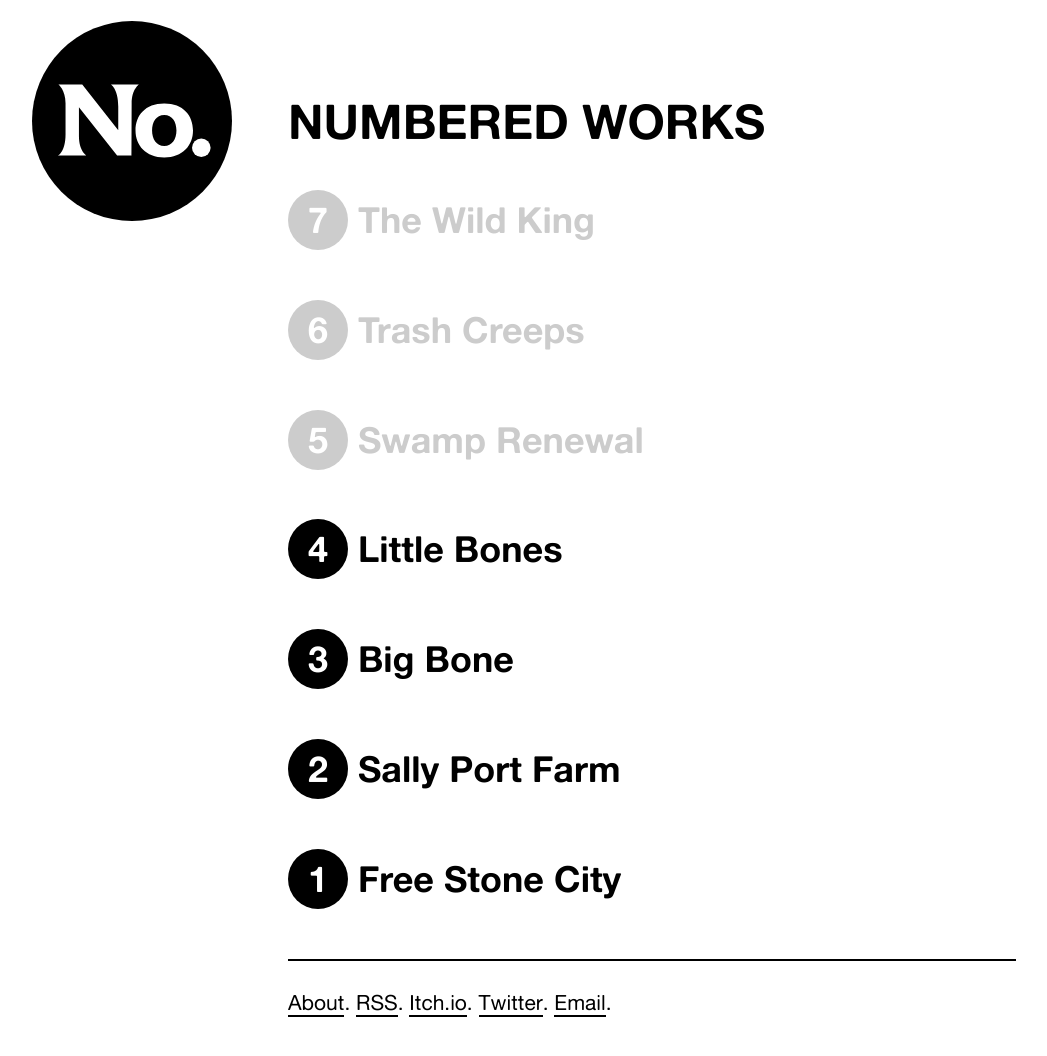
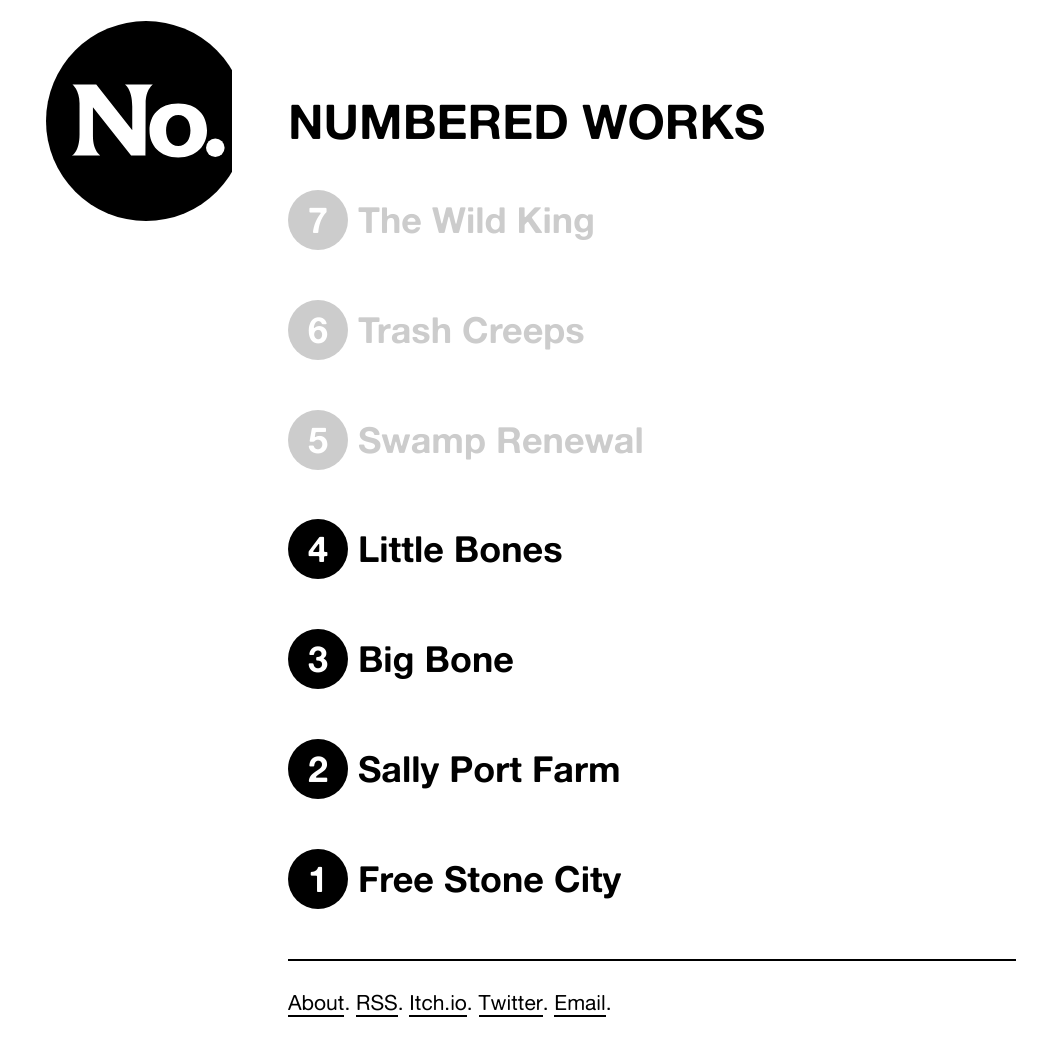
Before and after one commit to numbered-works/numbered-works.github.io, a Jekyll site: the page built from index.md, in a window 1280 px wide and 1066 px high. Shown: the top 1056 px of the window, without its empty margins (108-1155 px from the left). Built offline with Jekyll 4.4.1, drawn with Linux system fonts in a browser that asks for light colours.

Commit message:
margin on logo

```diff
--- a/_layouts/home.html
+++ b/_layouts/home.html
@@ -53,6 +53,7 @@ footer { border-top: 2px solid black; padding: 7px 0 28px 0; }
 .page { margin:1em auto; max-width: 1000px; }
 
 header { margin: 0; padding: 0; width: 200px; position: fixed; height: 100%; overflow: auto; }
+header a.logo { margin:0 14px; }
 header nav a { display: block; text-align: center; color: black; padding: 16px; text-decoration: none; text-transform: uppercase; border-bottom: 2px solid black; }
 header nav a.active { background-color: #fff; color: black; }
 header nav a:hover { background-color: #fff; color: #af8dc0; }
```
